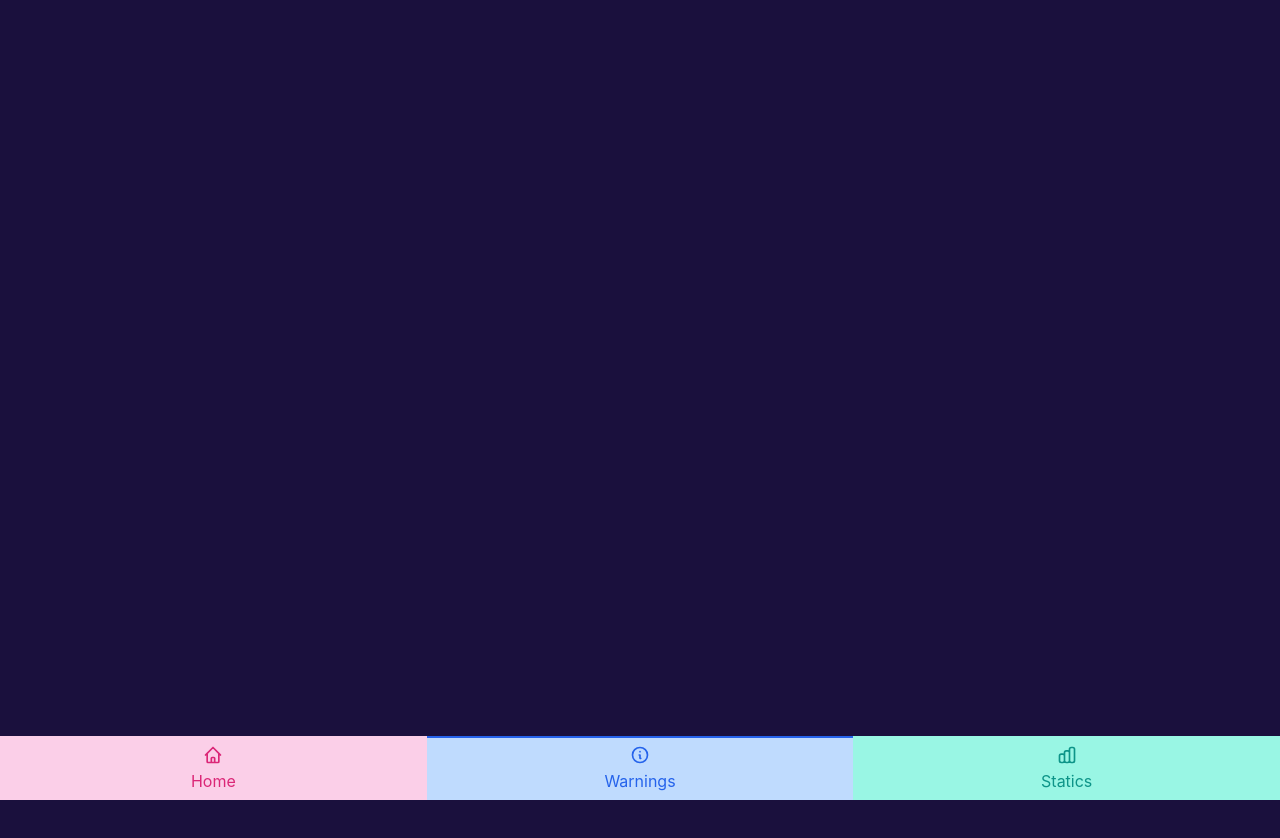
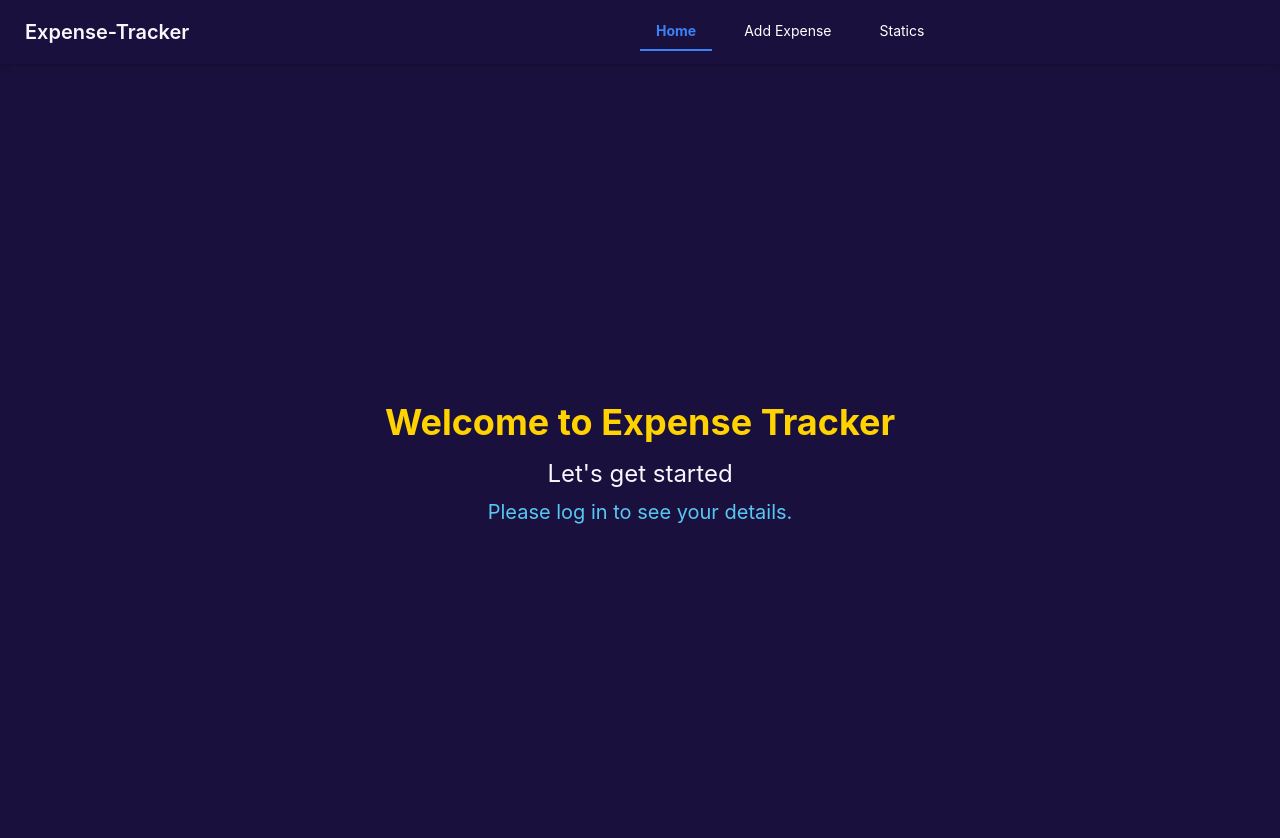
Before and after one commit to LaZyFee/Expense-Tracker-Client, a React (Create React App) app: page / in a window 1280 px wide. Shown: the top 838 px of the page. Before the commit the page ends 800 px from the top, so only its background shows below. Built offline with nearby package versions, Linux system fonts and the light colour scheme.

Commit message:
authStore added

```diff
--- a/package.json
+++ b/package.json
@@ -3,6 +3,7 @@
   "version": "0.1.0",
   "private": true,
   "dependencies": {
+    "@tanstack/react-query": "^5.56.2",
     "@testing-library/jest-dom": "^5.17.0",
     "@testing-library/react": "^13.4.0",
     "@testing-library/user-event": "^13.5.0",
--- /dev/null
+++ b/src/Pages/InputExpense.js
@@ -0,0 +1,11 @@
+import React from 'react';
+
+const InputExpense = () => {
+    return (
+        <div>
+            <h1>InputExpense</h1>
+        </div>
+    );
+};
+
+export default InputExpense;
--- a/src/Pages/Shared/Navbar.js
+++ b/src/Pages/Shared/Navbar.js
@@ -1,53 +1,59 @@
-import React from 'react';
+import React, { Fragment } from 'react';
+import { NavLink, Link } from "react-router-dom";
 
 const Navbar = () => {
+    const menuItems = <Fragment>
+        <NavLink
+            to='/'
+            className={({ isActive }) =>
+                `px-4 py-2 transition-colors duration-300 ${isActive ? 'font-bold text-blue-500 border-b-2 border-blue-500' : 'text-white hover:text-orange-500 '}`
+            }
+        >
+            Home
+        </NavLink>
+        <NavLink
+            to='/expense'
+            className={({ isActive }) =>
+                `px-4 py-2 transition-colors duration-300 ${isActive ? 'font-bold text-blue-500 border-b-2 border-blue-500' : 'text-white hover:text-orange-500 '}`
+            }
+        >
+            Add Expense
+        </NavLink>
+        <NavLink
+            to='/statics'
+            className={({ isActive }) =>
+                `px-4 py-2 transition-colors duration-300 ${isActive ? 'font-bold text-blue-500 border-b-2 border-blue-500' : 'text-white hover:text-orange-500 '}`
+            }
+        >
+            Statics
+        </NavLink>
+    </Fragment>
+
     return (
-        <div className="btm-nav">
-            <button className="bg-pink-200 text-pink-600">
-                <svg
-                    xmlns="http://www.w3.org/2000/svg"
-                    className="h-5 w-5"
-                    fill="none"
-                    viewBox="0 0 24 24"
-                    stroke="currentColor">
-                    <path
-                        strokeLinecap="round"
-                        strokeLinejoin="round"
-                        strokeWidth="2"
-                        d="M3 12l2-2m0 0l7-7 7 7M5 10v10a1 1 0 001 1h3m10-11l2 2m-2-2v10a1 1 0 01-1 1h-3m-6 0a1 1 0 001-1v-4a1 1 0 011-1h2a1 1 0 011 1v4a1 1 0 001 1m-6 0h6" />
+        <div className="navbar shadow-md">
+            <div className="navbar-start">
+                <div className="dropdown">
+                    <label tabIndex={0} role="button" className="btn btn-ghost lg:hidden">
+                        <svg xmlns="http://www.w3.org/2000/svg" className="h-5 w-5" fill="none" viewBox="0 0 24 24" stroke="currentColor">
+                            <path strokeLinecap="round" strokeLinejoin="round" strokeWidth="2" d="M4 6h16M4 12h8m-8 6h16" />
+                        </svg>
+                    </label>
+                    <ul tabIndex={1} className="menu menu-sm dropdown-content mt-3 z-[1] p-2 shadow bg-base-100 rounded-box w-24">
+                        {menuItems}
+                    </ul>
+                </div>
+                <Link to='/' className="btn btn-ghost text-xl normal-case">Expense-Tracker</Link>
+            </div>
+            <div className="navbar-center hidden lg:flex">
+                <ul className="menu menu-horizontal p-0 gap-4">
+                    {menuItems}
+                </ul>
+            </div>
+            <label htmlFor="dashboard-drawer" tabIndex={2} className="btn btn-ghost lg:hidden navbar-end">
+                <svg xmlns="http://www.w3.org/2000/svg" className="h-5 w-5" fill="none" viewBox="0 0 24 24" stroke="currentColor">
+                    <path strokeLinecap="round" strokeLinejoin="round" strokeWidth="2" d="M4 6h16M4 12h8m-8 6h16" />
                 </svg>
-                <span className="btm-nav-label">Home</span>
-            </button>
-            <button className="active border-blue-600 bg-blue-200 text-blue-600">
-                <svg
-                    xmlns="http://www.w3.org/2000/svg"
-                    className="h-5 w-5"
-                    fill="none"
-                    viewBox="0 0 24 24"
-                    stroke="currentColor">
-                    <path
-                        strokeLinecap="round"
-                        strokeLinejoin="round"
-                        strokeWidth="2"
-                        d="M13 16h-1v-4h-1m1-4h.01M21 12a9 9 0 11-18 0 9 9 0 0118 0z" />
-                </svg>
-                <span className="btm-nav-label">Warnings</span>
-            </button>
-            <button className="bg-teal-200 text-teal-600">
-                <svg
-                    xmlns="http://www.w3.org/2000/svg"
-                    className="h-5 w-5"
-                    fill="none"
-                    viewBox="0 0 24 24"
-                    stroke="currentColor">
-                    <path
-                        strokeLinecap="round"
-                        strokeLinejoin="round"
-                        strokeWidth="2"
-                        d="M9 19v-6a2 2 0 00-2-2H5a2 2 0 00-2 2v6a2 2 0 002 2h2a2 2 0 002-2zm0 0V9a2 2 0 012-2h2a2 2 0 012 2v10m-6 0a2 2 0 002 2h2a2 2 0 002-2m0 0V5a2 2 0 012-2h2a2 2 0 012 2v14a2 2 0 01-2 2h-2a2 2 0 01-2-2z" />
-                </svg>
-                <span className="btm-nav-label">Statics</span>
-            </button>
+            </label>
         </div>
     );
 };
--- /dev/null
+++ b/src/Pages/Statics.js
@@ -0,0 +1,11 @@
+import React from 'react';
+
+const Statics = () => {
+    return (
+        <div>
+            <h1>This is Statics Page</h1>
+        </div>
+    );
+};
+
+export default Statics;
--- a/src/Pages/UserAuthenticationPages/Login.js
+++ b/src/Pages/UserAuthenticationPages/Login.js
@@ -14,7 +14,7 @@
 
         try {
             await login(email, password);
-            navigate("/home");
+            navigate("/");
         } catch (error) {
             setLoginError(error.message || "Error logging in");
         }
--- a/src/Pages/UserAuthenticationPages/SignUp.js
+++ b/src/Pages/UserAuthenticationPages/SignUp.js
@@ -14,7 +14,7 @@
 
         try {
             await signup(email, password, name);
-            navigate("/home");
+            navigate("/");
         } catch (error) {
             setSignUPError(error.message || "Error signing up");
         }
```
Also changed, not shown: src/Router/router.js (+11 -4 lines), 1 other file (tests, documents, lock files or other folders).
